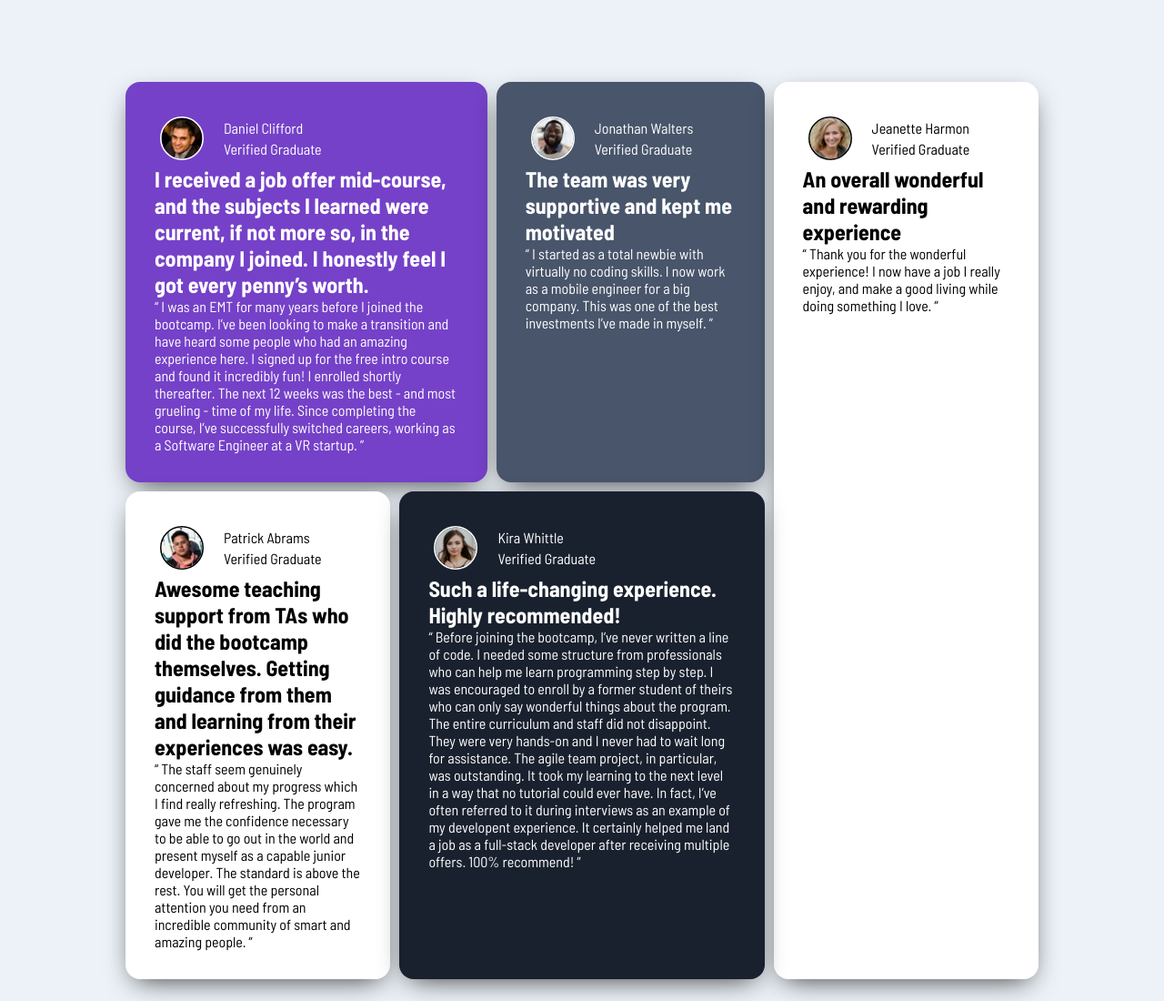
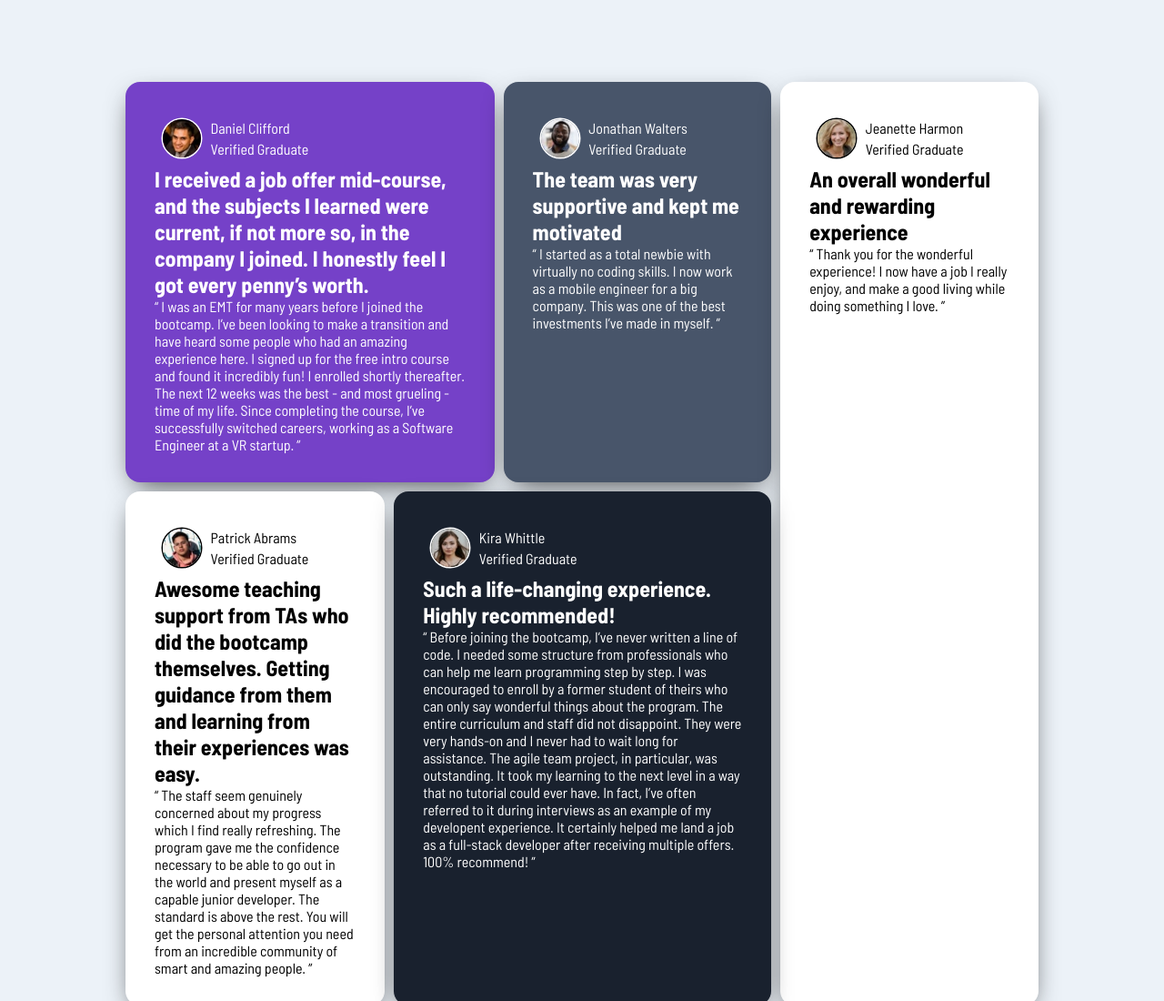
Before and after one commit to Effel0399/testimonials-grid-section-main, a plain HTML site: page index.html in a window 1280 px wide. Shown: the top 1100 px of the page at 91% size. Drawn offline with Linux system fonts and the light colour scheme.

Commit message:
resize author img

```diff
--- a/style.css
+++ b/style.css
@@ -23,14 +23,14 @@ body {
     align-items: center;
 }
 .author-info {
-    margin-left: 1rem;
+    margin-left: .1rem;
 }
 .author-name {
     margin-bottom: .25rem;
 }
 .author-tag img {
     border-radius: 50%;
-    scale: 80%;
+    scale: 75%;
     border: 2px;
     border-style: solid;
 }
```
